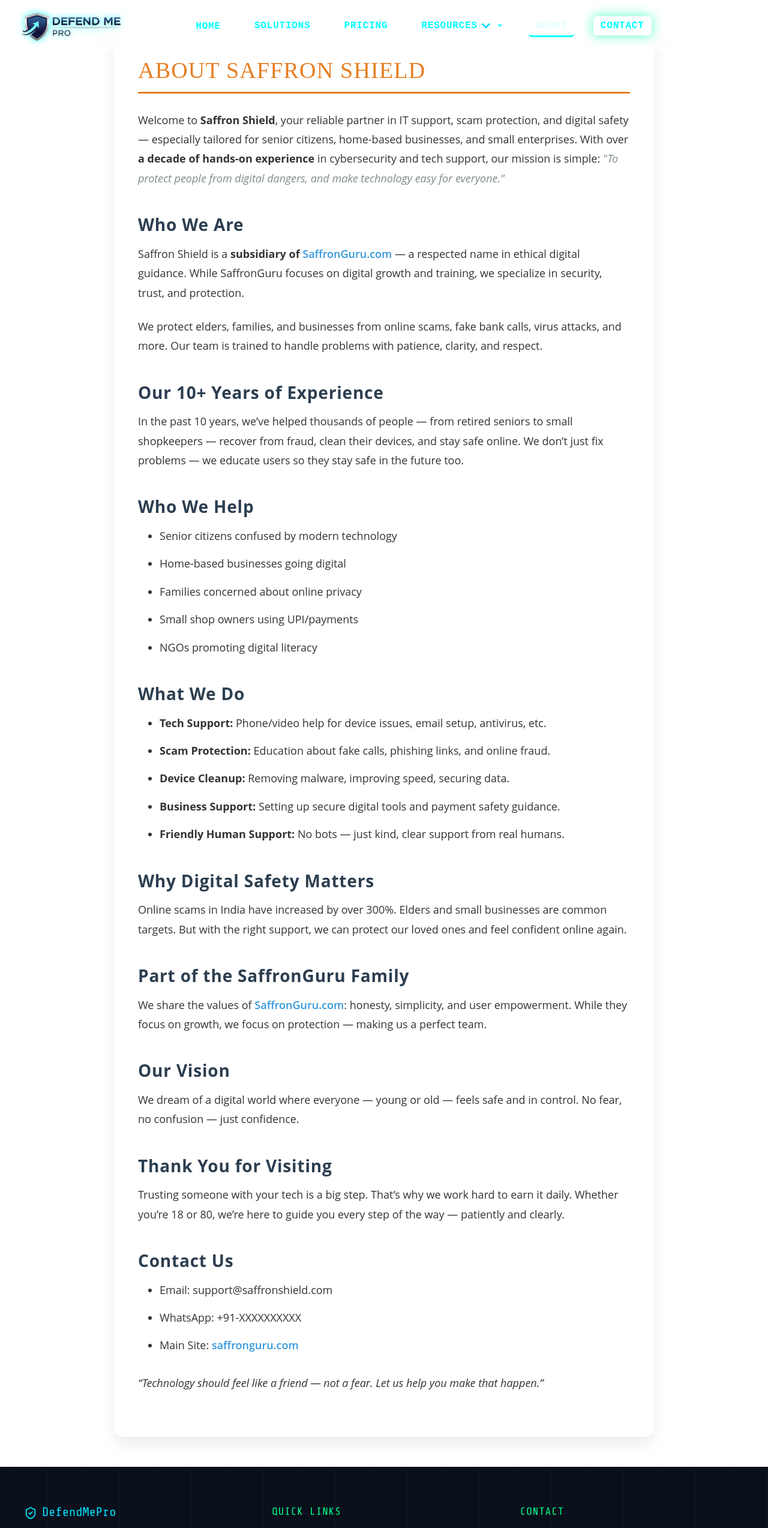
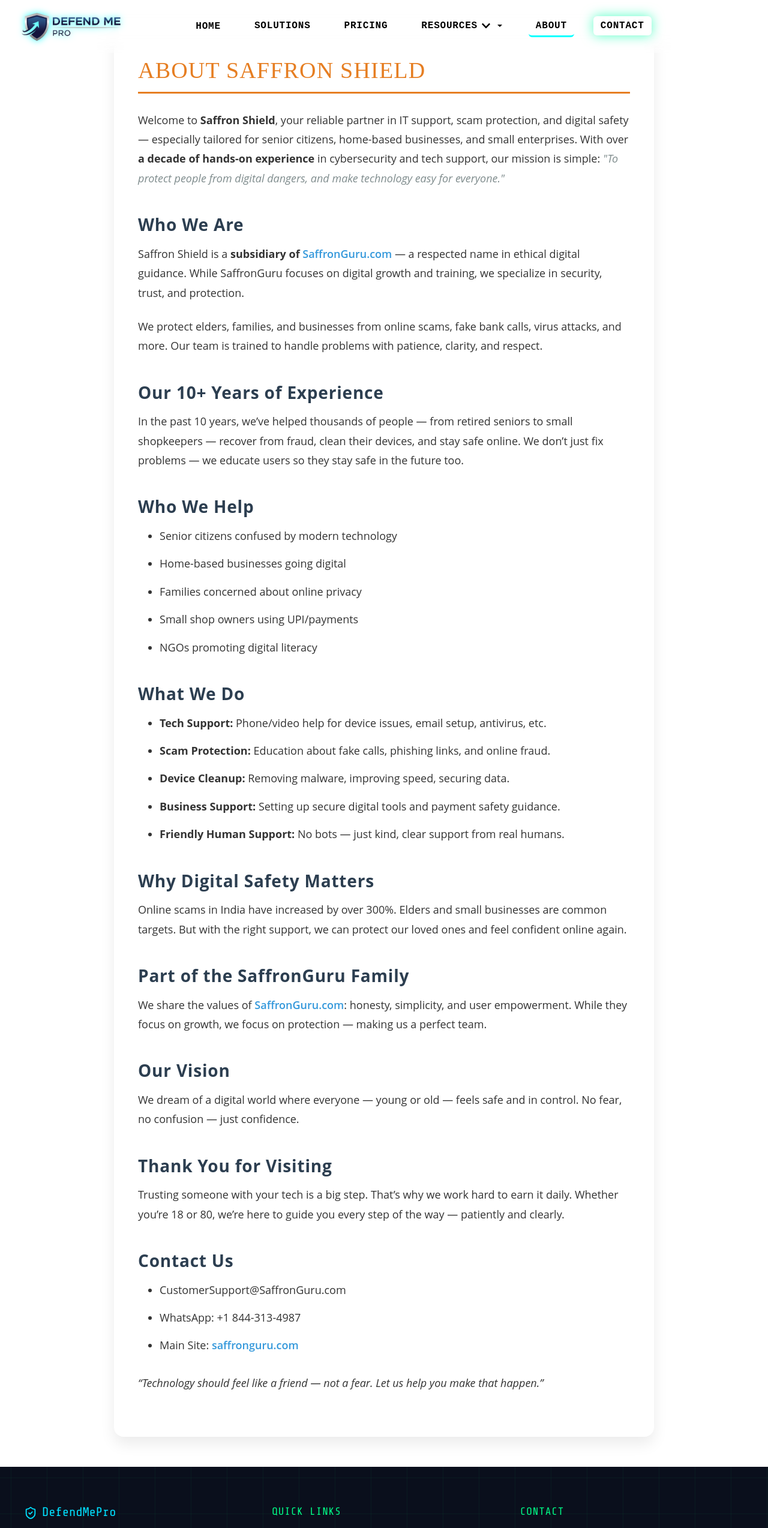
Before and after one commit to Saffron2025/DefendMePro, a React (Vite) app in the folder Frontend/: page /about in a window 1280 px wide. Shown: the top 2547 px of the page at 60% size. Built offline with nearby package versions, Linux system fonts and the light colour scheme.

Commit message:
DefendPRo

```diff
--- a/Frontend/src/Components/Navbar.jsx
+++ b/Frontend/src/Components/Navbar.jsx
@@ -9,6 +9,8 @@
   const [scrolled, setScrolled] = useState(false);
   const [activeDropdown, setActiveDropdown] = useState(null);
   const location = useLocation();
+const darkNavRoutes = ["/about", "/learn-more"];
+const isDarkNavbar = darkNavRoutes.includes(location.pathname);
   const dropdownRef = useRef(null);
 
   useEffect(() => {
@@ -53,7 +55,9 @@
 
 
   return (
-    <nav className={`navbar ${scrolled ? "scrolled" : ""}`}>
+<nav className={`navbar ${scrolled ? "scrolled" : ""} ${isDarkNavbar ? "dark-nav" : ""}`}>
+
+
       <div className="navbar-container">
 
         {/* Logo fixed left */}
@@ -81,7 +85,8 @@
               >
                 Resources <FaChevronDown className="chevron" />
               </button>
-              <div className={`mega-menu ${activeDropdown === "resources" ? "show" : ""}`}>
+<div className={`mega-menu ${activeDropdown === "resources" ? "show" : ""} ${isDarkNavbar ? "white-dropdown" : ""}`}>
+
                 <div className="mega-links">
                   {[
                     { to: "/reality", label: "📊 Reality in Numbers" },
--- a/Frontend/src/Pages/About.jsx
+++ b/Frontend/src/Pages/About.jsx
@@ -64,8 +64,8 @@
 
       <h2>Contact Us</h2>
       <ul>
-        <li>Email: support@saffronshield.com</li>
-        <li>WhatsApp: +91-XXXXXXXXXX</li>
+        <li>CustomerSupport@SaffronGuru.com</li>
+        <li>WhatsApp: +1 844-313-4987</li>
         <li>Main Site: <a href="https://saffronguru.com" target="_blank" rel="noopener noreferrer">saffronguru.com</a></li>
       </ul>
 
--- a/Frontend/src/Styles/Navbar.css
+++ b/Frontend/src/Styles/Navbar.css
@@ -16,6 +16,8 @@
   font-family: 'Poppins', sans-serif;
   /* background-color: #001a1fcc; */
 }
+
+
 
 .nav-links a,
 .nav-links button {
@@ -49,6 +51,17 @@
   transform: translateY(-50%);
   z-index: 1100;
 }
+
+.nav-links a,
+.nav-links button {
+  text-decoration: none;
+}
+
+.nav-links a:hover,
+.nav-links button:hover {
+  text-decoration: none; /* no underline on hover */
+}
+
 
 .nav-logo img {
   max-height: 200px;
@@ -313,3 +326,46 @@
     transform: translateY(0);
   }
 }
+
+
+/* 🔲 Dark Navbar for About Page */
+.navbar.dark-nav .nav-links a,
+.navbar.dark-nav .nav-links button,
+.navbar.dark-nav .dropdown-toggle,
+.navbar.dark-nav .hamburger {
+  color: #000 !important;
+}
+
+.navbar.dark-nav .nav-links a:hover,
+.navbar.dark-nav .nav-links button:hover {
+  color: #222;
+  background-color: rgba(0, 0, 0, 0.08);
+  text-shadow: none;
+  transform: scale(1.05);
+}
+
+.navbar.dark-nav .chevron {
+  color: #000;
+}
+
+/* CTA Button on dark nav */
+.navbar.dark-nav .cta-btn {
+  border-color: #000;
+  color: #000;
+}
+
+.navbar.dark-nav .cta-btn:hover {
+  background: #000;
+  color: #fff;
+  box-shadow: 0 0 10px rgba(0, 0, 0, 0.4);
+}
+/* ✅ Force white text on dropdown inside about (or dark-nav) pages */
+.mega-menu.white-dropdown .mega-links a {
+  color: #ffffff !important;
+}
+
+.mega-menu.white-dropdown .mega-links a:hover {
+  color: #aaffff !important;
+  background-color: #003344;
+  box-shadow: 0 0 6px #00ffffaa;
+}
```
